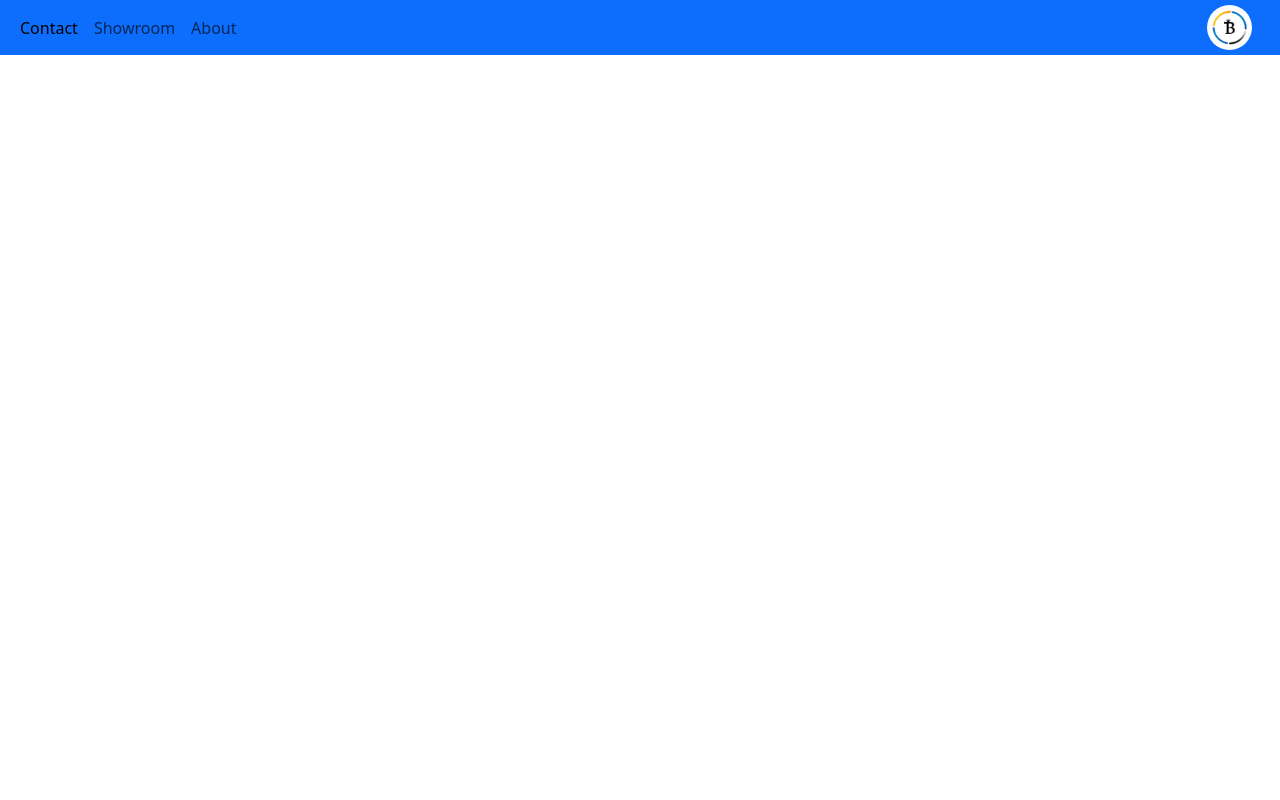
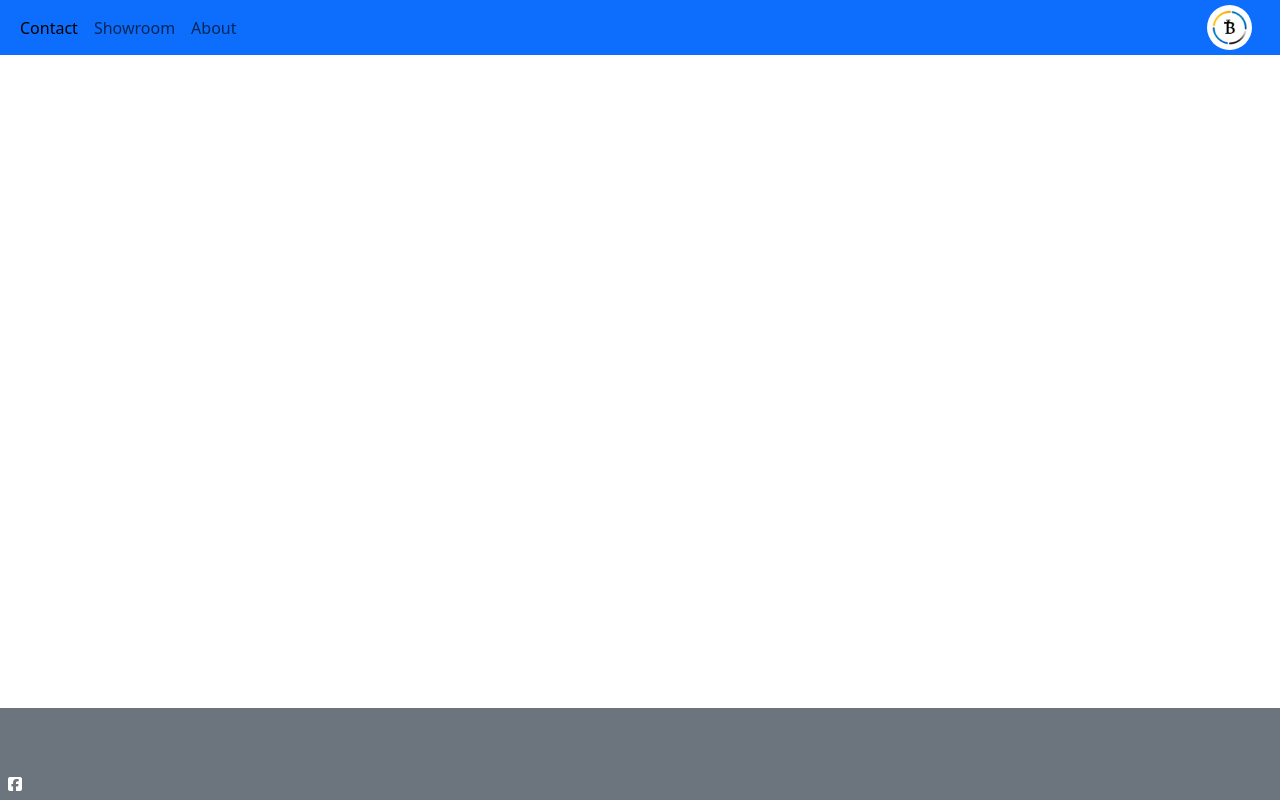
Before and after one commit to T254-bot/BH-Plumbing_Building, a plain HTML site: page index.html in a window 1280 px wide. Drawn offline with nearby package versions, Linux system fonts and the light colour scheme.

Commit message:
Adjusts errors and begins styling footer

```diff
--- a/assets/css/style.css
+++ b/assets/css/style.css
@@ -0,0 +1,3 @@
+.sticky-footer {
+    padding-top: 60px;
+}
--- a/index.html
+++ b/index.html
@@ -3,10 +3,11 @@
 <head>
     <meta charset="UTF-8">
     <meta name="viewport" content="width=device-width, initial-scale=1.0">
+    <title>Ben Heap Plumbing and Building Services LTD</title>
     <link href="https://cdn.jsdelivr.net/npm/bootstrap@5.3.8/dist/css/bootstrap.min.css" rel="stylesheet" integrity="sha384-sRIl4kxILFvY47J16cr9ZwB07vP4J8+LH7qKQnuqkuIAvNWLzeN8tE5YBujZqJLB" crossorigin="anonymous">
+    <script src="https://kit.fontawesome.com/919cb167da.js" crossorigin="anonymous"></script>
     <link rel="stylesheet" href="assets/css/style.css">
 </html>
-    <title>Ben Heap Plumbing and Building Services LTD</title>
 </head>
 <body>
     <header>
@@ -31,8 +32,8 @@
     <section>
 
     </section>
-    <footer>
-
+    <footer class="footer sticky-footer fixed-bottom bg-secondary">
+        <i class="fa-brands fa-square-facebook text-white footer-icon p-2"></i>
     </footer>
     <script src="https://cdn.jsdelivr.net/npm/@popperjs/core@2.11.8/dist/umd/popper.min.js" integrity="sha384-I7E8VVD/ismYTF4hNIPjVp/Zjvgyol6VFvRkX/vR+Vc4jQkC+hVqc2pM8ODewa9r" crossorigin="anonymous"></script>
     <script src="https://cdn.jsdelivr.net/npm/bootstrap@5.3.8/dist/js/bootstrap.bundle.min.js" integrity="sha384-FKyoEForCGlyvwx9Hj09JcYn3nv7wiPVlz7YYwJrWVcXK/BmnVDxM+D2scQbITxI" crossorigin="anonymous"></script>
```
